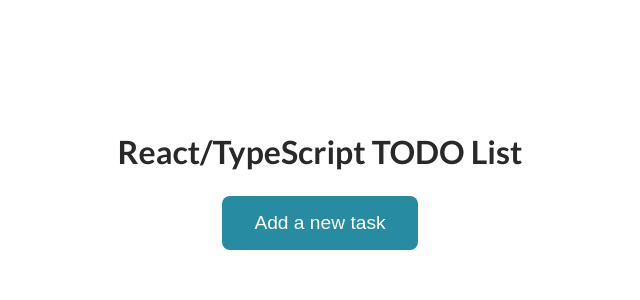
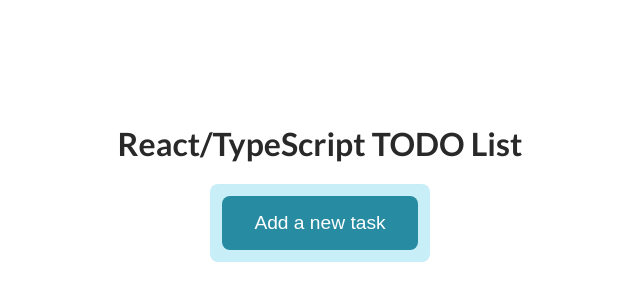
Before and after one commit to logic-fabric/ts-todo-list, a React (Create React App) app: page / in a window 1280 px wide. Shown: the part 218-518 px from the top of the page, without its empty margins (320-960 px from the left). Built offline with nearby package versions, Linux system fonts and the light colour scheme.

Commit message:
style: TodoListItem

```diff
--- a/src/css/index.css
+++ b/src/css/index.css
@@ -119,7 +119,6 @@ ol {
 }
 
 button {
-  margin: 0.25rem 0;
   padding: 1rem 2rem;
   border: none;
   border-radius: 0.5rem;
@@ -138,5 +137,5 @@ button:hover {
 }
 
 button:active {
-  transform: scaleX(1.1);
+  transform: scale(1.2, 1.1);
 }
--- a/src/molecules/TodoListItem/TodoListItem.tsx
+++ b/src/molecules/TodoListItem/TodoListItem.tsx
@@ -1,4 +1,6 @@
 import { useState } from "react";
+
+import styled from "styled-components";
 
 import { NewTaskButton } from "../../atoms/NewTaskButton/NewTaskButton.tsx";
 
@@ -6,13 +8,44 @@ export function TodoListItem(): JSX.Element {
   const [canInputTask, setCanInputTask] = useState(false);
 
   return (
-    <li>
-      {canInputTask && <input type="text" />}
+    <ListItem>
+      {canInputTask && <TextInput />}
 
       <NewTaskButton
         canInputTask={canInputTask}
         onClick={(): void => setCanInputTask(!canInputTask)}
       />
-    </li>
+    </ListItem>
   );
 }
+
+const ListItem = styled.li`
+  padding: 0.75rem;
+  border-radius: 0.5rem;
+
+  background: var(--primary-100);
+
+  transition: all 300ms;
+`;
+
+const TextInput = styled.input`
+  margin: 0 1rem 0 0.125rem;
+  padding: 0.75rem 0;
+  border: 0 solid transparent;
+  border-width: 0.25rem 0;
+  border-bottom-color: var(--primary-500);
+  overflow: hidden;
+
+  color: var(--primary-700);
+  font-size: var(--txt-size);
+  font-weight: 500;
+
+  background: var(--primary-100);
+  outline: none;
+
+  transition: all 300ms;
+
+  &:focus {
+    border-color: var(--primary-500);
+  }
+`;
--- a/src/pages/Home/HomePage.tsx
+++ b/src/pages/Home/HomePage.tsx
@@ -1,11 +1,17 @@
+import styled from "styled-components";
+
 import { TodoList } from "../../organisms/TodoList/TodoList.tsx";
 
 export function HomePage(): JSX.Element {
   return (
     <main>
-      <h1>React/TypeScript TODO List</h1>
+      <MainTitle>React/TypeScript TODO List</MainTitle>
 
       <TodoList />
     </main>
   );
 }
+
+const MainTitle = styled.h1`
+  text-align: center;
+`;
```
Also changed, not shown: src/index.tsx (renamed from src/index.js).
